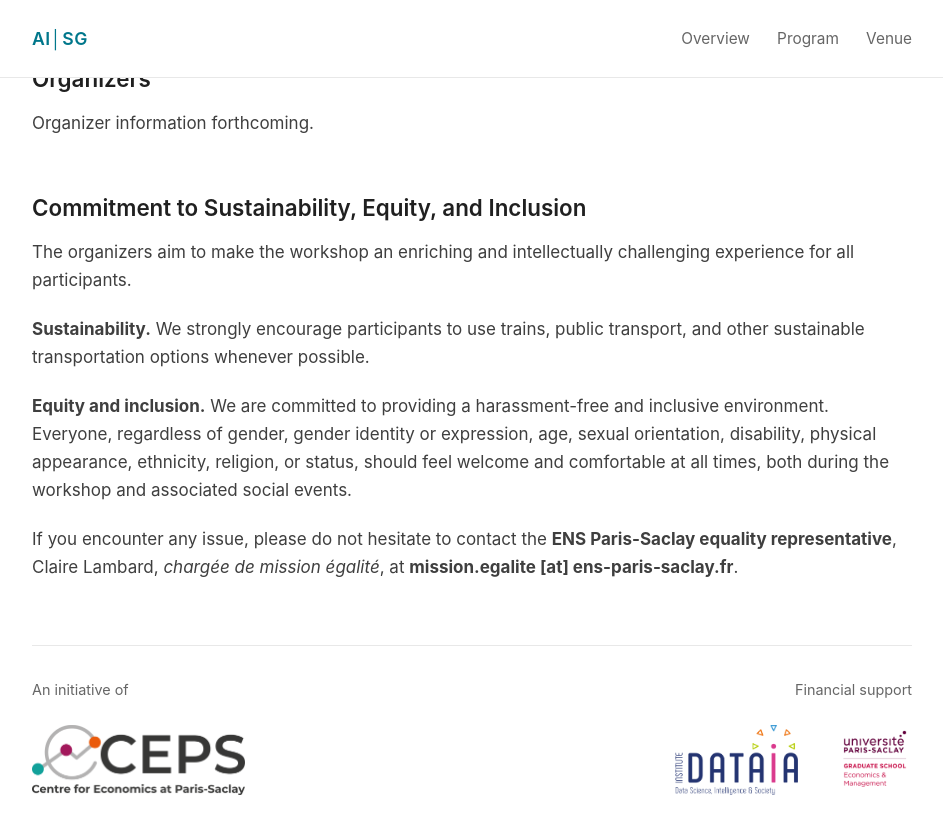
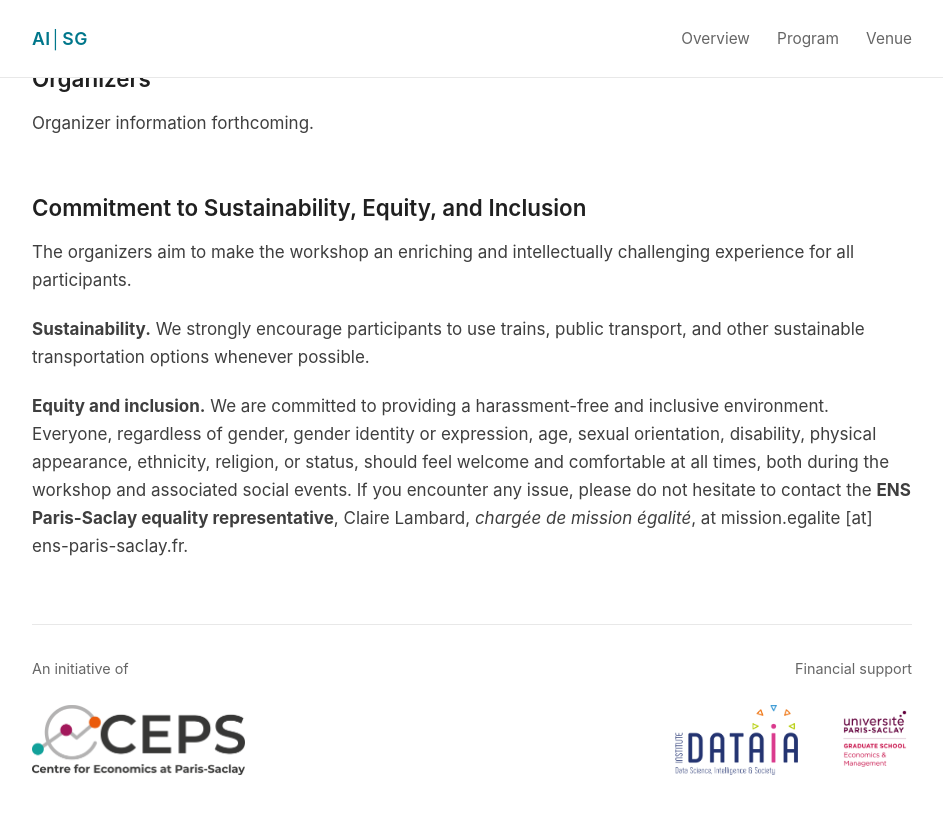
Before and after one commit to ai-society-governance/ai-society-governance.github.io, a Jekyll site: the page built from index.md, in a window 1280 px wide and 900 px high, scrolled down 634 px. Shown: the top 834 px of the window, without its empty margins (168-1111 px from the left). Built offline with Jekyll 4.4.1, drawn with Linux system fonts in a browser that asks for light colours; our own code applies the rules of GitHub Pages for plain Markdown files.

```diff
--- a/index.md
+++ b/index.md
@@ -29,9 +29,7 @@ The organizers aim to make the workshop an enriching and intellectually challeng
 
 **Sustainability.** We strongly encourage participants to use trains, public transport, and other sustainable transportation options whenever possible.
 
-**Equity and inclusion.** We are committed to providing a harassment-free and inclusive environment. Everyone, regardless of gender, gender identity or expression, age, sexual orientation, disability, physical appearance, ethnicity, religion, or status, should feel welcome and comfortable at all times, both during the workshop and associated social events.
-
-If you encounter any issue, please do not hesitate to contact the **ENS Paris-Saclay equality representative**, Claire Lambard, *chargée de mission égalité*, at **[mission.egalite [at] ens-paris-saclay.fr](mailto:mission.egalite@ens-paris-saclay.fr)**.
+**Equity and inclusion.** We are committed to providing a harassment-free and inclusive environment. Everyone, regardless of gender, gender identity or expression, age, sexual orientation, disability, physical appearance, ethnicity, religion, or status, should feel welcome and comfortable at all times, both during the workshop and associated social events. If you encounter any issue, please do not hesitate to contact the **ENS Paris-Saclay equality representative**, Claire Lambard, *chargée de mission égalité*, at [mission.egalite [at] ens-paris-saclay.fr](mailto:mission.egalite@ens-paris-saclay.fr).
 
 
 <div class="institutional-support">
```
